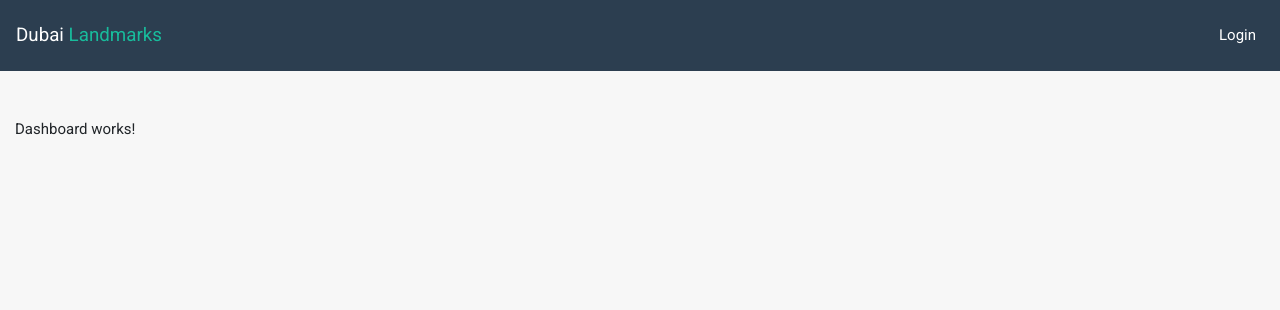
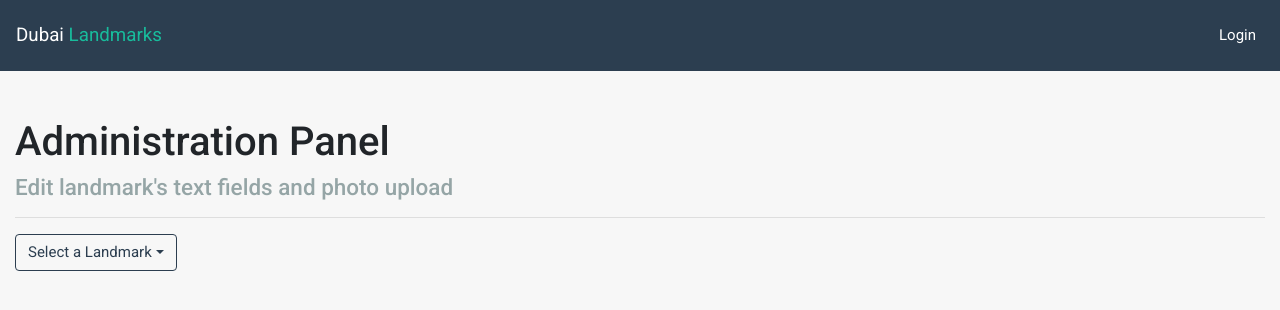
Before and after one commit to atheodosiou/ng-landmarks-parse, an Angular app: page /dashboard in a window 1280 px wide. Shown: the top 310 px of the page. Built offline with nearby package versions, Linux system fonts and the light colour scheme.

Commit message:
Add on dashboard page

```diff
--- a/src/app/shared/pages/dashboard/dashboard.component.html
+++ b/src/app/shared/pages/dashboard/dashboard.component.html
@@ -1,7 +1,18 @@
 <div class="container-fluid h-100">
   <div class="row h-100 align-items-center">
     <div class="col-12">
-     Dashboard works!
+     <h2>Administration Panel</h2>
+     <h4 class="text-secondary">Edit landmark's text fields and photo upload</h4>
+     <hr>
+
+     <div ngbDropdown class="d-inline-block">
+        <button class="btn btn-outline-primary" id="dropdownBasic1" ngbDropdownToggle>Select a Landmark</button>
+        <div ngbDropdownMenu aria-labelledby="dropdownBasic1">
+          <button ngbDropdownItem>Action - 1</button>
+          <button ngbDropdownItem>Another Action</button>
+          <button ngbDropdownItem>Something else is here</button>
+        </div>
+
     </div>
   </div>
 </div>
--- a/src/app/shared/pages/dashboard/dashboard.module.ts
+++ b/src/app/shared/pages/dashboard/dashboard.module.ts
@@ -3,6 +3,7 @@ import { CommonModule } from '@angular/common';
 import { DashboardComponent } from './dashboard.component';
 import { FormsModule } from '@angular/forms';
 import { RouterModule, Routes } from '@angular/router';
+import { NgbDropdown, NgbDropdownModule } from '@ng-bootstrap/ng-bootstrap';
 
 
 @NgModule({
@@ -14,7 +15,8 @@ import { RouterModule, Routes } from '@angular/router';
         path: "",
         component: DashboardComponent
       }
-    ])
+    ]),
+    NgbDropdownModule
   ],
   exports:[DashboardComponent],
   declarations: [DashboardComponent]
```
